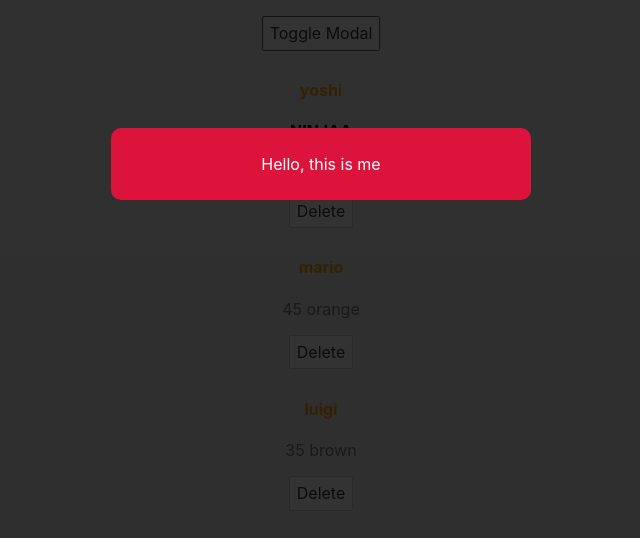
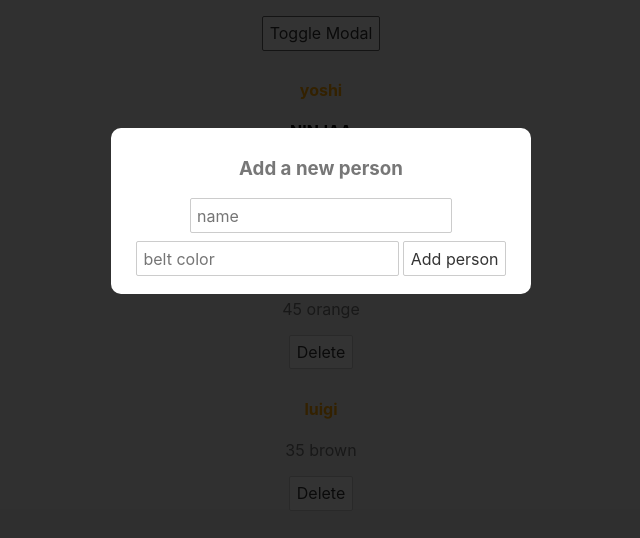
Before and after one commit to Snixells/learn-svelte, a Svelte app: page / in a window 1280 px wide. Both pictures are taken after a click on the button "Toggle Modal". Shown: the top 538 px of the page, without its empty margins (319-959 px from the left). Built offline with nearby package versions, Linux system fonts and the light colour scheme.

Commit message:
Slots to pass content

```diff
--- a/src/App.svelte
+++ b/src/App.svelte
@@ -1,4 +1,5 @@
 <script>
+	import { get_all_dirty_from_scope } from "svelte/internal";
 	import Modal from "./Modal.svelte";
 
 	let showModal = false;
@@ -19,12 +20,14 @@
 	};
 </script>
 
-<Modal
-	message="Hello, this is me"
-	isPromo={true}
-	{showModal}
-	on:click={toggleModal}
-/>
+<Modal isPromo={false} {showModal} on:click={toggleModal}>
+	<h3>Add a new person</h3>
+	<form>
+		<input type="text" placeholder="name" />
+		<input type="text" placeholder="belt color" />
+		<button>Add person</button>
+	</form>
+</Modal>
 <main>
 	<button on:click|once={toggleModal}>Toggle Modal</button>
 	{#each people as person (person.id)}
--- a/src/Modal.svelte
+++ b/src/Modal.svelte
@@ -1,5 +1,4 @@
 <script>
-    export let message = "Please specify message attribute";
     export let isPromo = false;
     export let showModal = false;
 </script>
@@ -7,7 +6,7 @@
 {#if showModal === true}
     <div class="backdrop" class:promo={isPromo} on:click|self>
         <div class="modal">
-            <p>{message}</p>
+            <slot />
         </div>
     </div>
 {/if}
```
